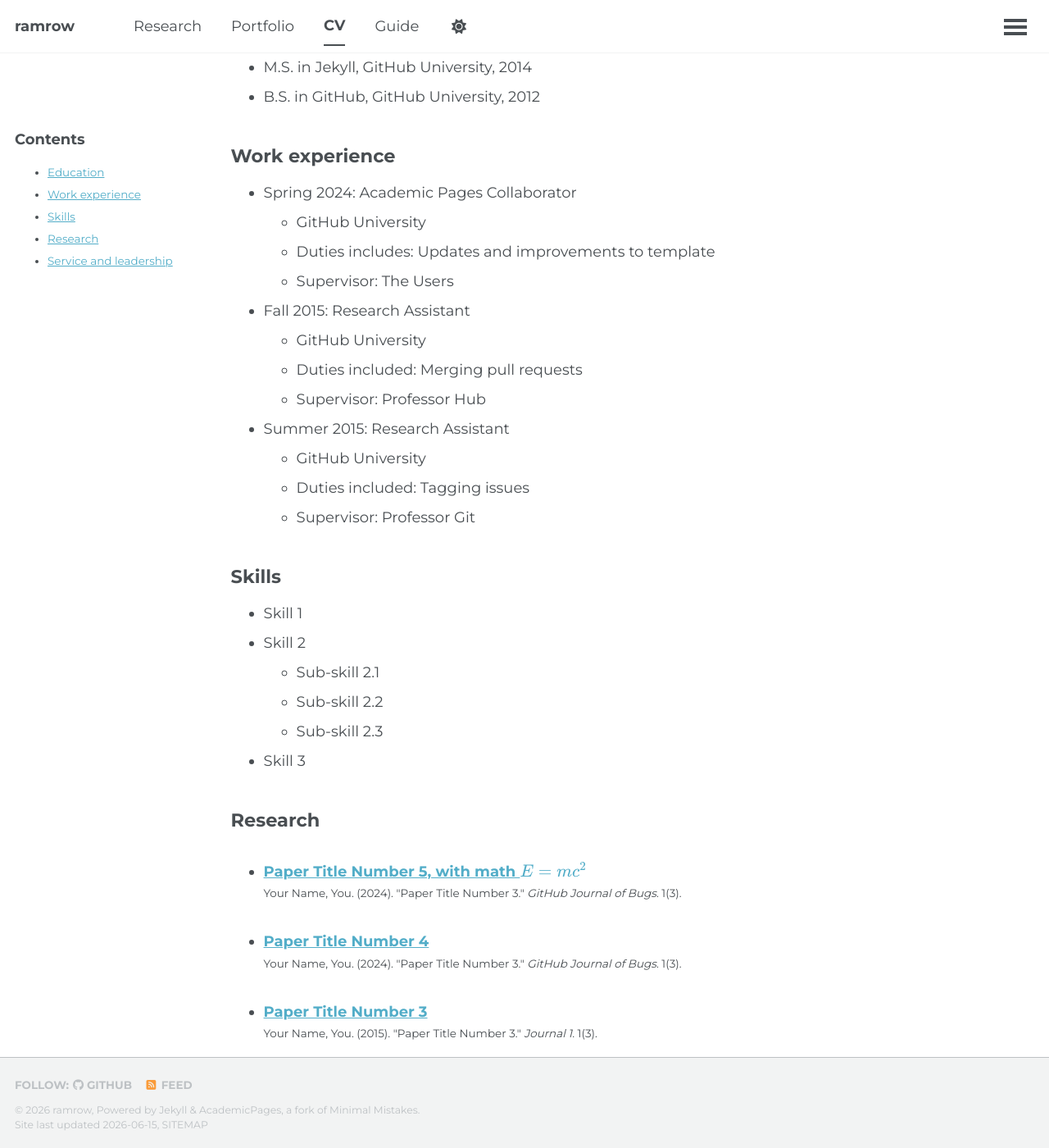
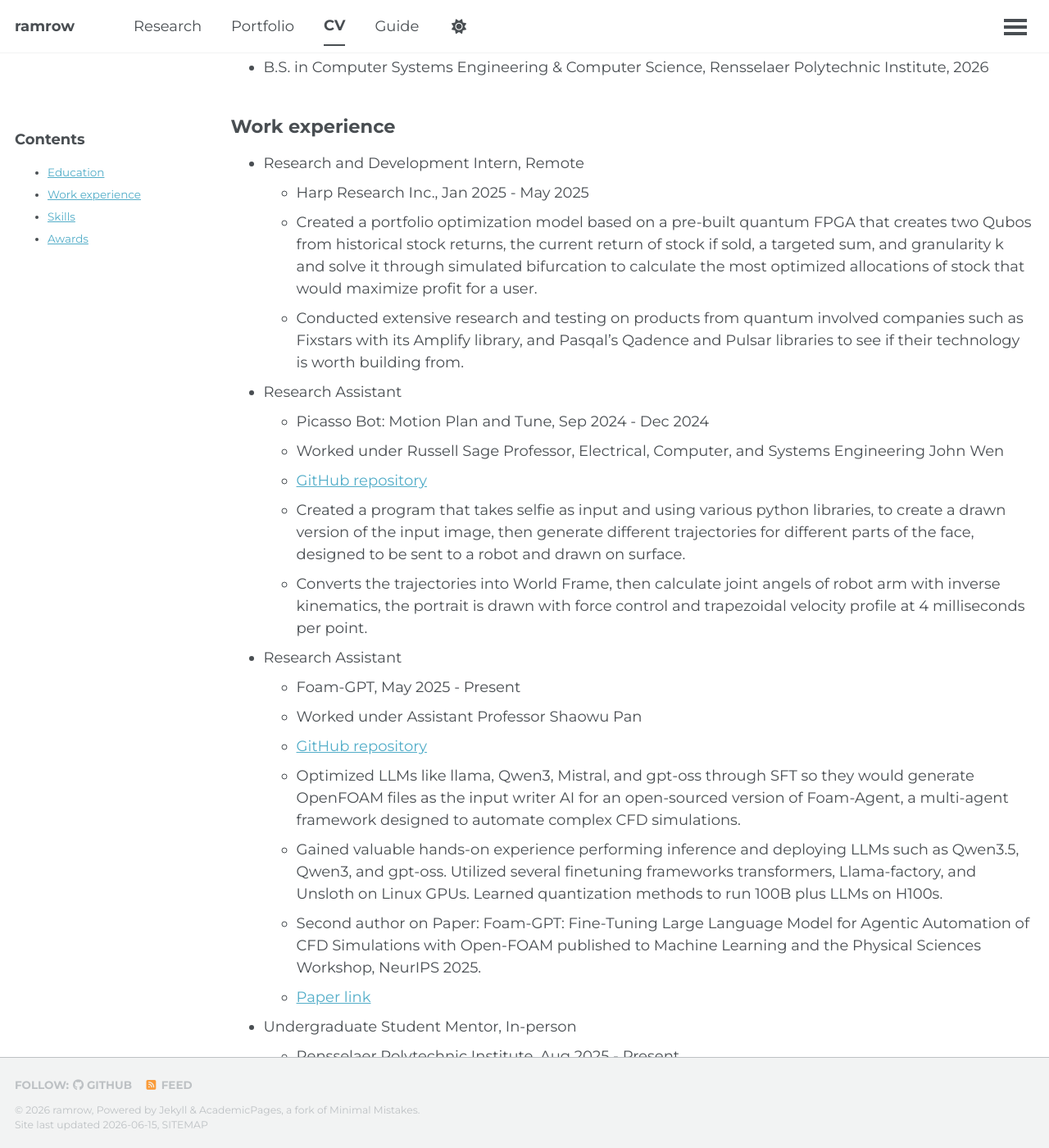
Before and after one commit to ramrow/ramrow.github.io, a Jekyll site: the page built from _pages/cv.md, in a window 1280 px wide and 1400 px high, scrolled down 191 px. Shown: the whole window at 82% size. Built offline with Jekyll 4.4.1, drawn with Linux system fonts in a browser that asks for light colours; a script that is not in the unit is left out; some of the changed text lies outside the part shown.

Commit message:
CV page finished?

```diff
--- a/_pages/cv.md
+++ b/_pages/cv.md
@@ -9,8 +9,7 @@
       - [Education](#education)
       - [Work experience](#work-experience)
       - [Skills](#skills)
-      - [Research](#research)
-      - [Service and leadership](#service-and-leadership)
+      - [Awards](#awards)
 redirect_from:
   - /resume
 ---
@@ -18,38 +17,90 @@
 {% include base_path %}
 
 ## Education
-* Ph.D in Version Control Theory, GitHub University, 2018 (expected)
-* M.S. in Jekyll, GitHub University, 2014
-* B.S. in GitHub, GitHub University, 2012
+* M.S. in Eletrical Computer Engineering, Carnegie Mellon University, Expected 2028
+* B.S. in Computer Systems Engineering & Computer Science, Rensselaer Polytechnic Institute, 2026
 
 ## Work experience
-* Spring 2024: Academic Pages Collaborator
-  * GitHub University
-  * Duties includes: Updates and improvements to template
-  * Supervisor: The Users
+* Research and Development Intern, Remote
+  * Harp Research Inc., Jan 2025 - May 2025
+  * Created a portfolio optimization model based on a pre-built quantum FPGA that creates two Qubos from historical stock returns, the current return of stock if sold, a targeted sum, and granularity k and solve it through simulated bifurcation to calculate the most optimized allocations of stock that would maximize profit for a user.
+  * Conducted extensive research and testing on products from quantum involved companies such as Fixstars with its Amplify library, and Pasqal's Qadence and Pulsar libraries to see if their technology is worth building from.
 
-* Fall 2015: Research Assistant
-  * GitHub University
-  * Duties included: Merging pull requests
-  * Supervisor: Professor Hub
+* Research Assistant
+  * Picasso Bot: Motion Plan and Tune, Sep 2024 - Dec 2024
+  * Worked under Russell Sage Professor, Electrical, Computer, and Systems Engineering John Wen
+  * [GitHub repository](https://github.com/ramrow/robot_cartoon_protrait)
+  * Created a program that takes selfie as input and using various python libraries, to create a drawn version of the input image, then generate different trajectories for different parts of the face, designed to be sent to a robot and drawn on surface.
+  * Converts the trajectories into World Frame, then calculate joint angels of robot arm with inverse kinematics, the portrait is drawn with force control and trapezoidal velocity profile at 4 milliseconds per point.
 
-* Summer 2015: Research Assistant
-  * GitHub University
-  * Duties included: Tagging issues
-  * Supervisor: Professor Git
+* Research Assistant
+  * Foam-GPT, May 2025 - Present
+  * Worked under Assistant Professor Shaowu Pan
+  * [GitHub repository](https://github.com/ramrow/Finetune_research_RPI2025)
+  * Optimized LLMs like llama, Qwen3, Mistral, and gpt-oss through SFT so they would generate OpenFOAM files as the input writer AI for an open-sourced version of Foam-Agent, a multi-agent framework designed to automate complex CFD simulations.
+  * Gained valuable hands-on experience performing inference and deploying LLMs such as Qwen3.5, Qwen3, and gpt-oss. Utilized several finetuning frameworks transformers, Llama-factory, and Unsloth on Linux GPUs. Learned quantization methods to run 100B plus LLMs on H100s.
+  * Second author on Paper: Foam-GPT: Fine-Tuning Large Language Model for Agentic Automation of CFD Simulations with Open-FOAM published to Machine Learning and the Physical Sciences Workshop, NeurIPS 2025.
+  * [Paper link](https://ml4physicalsciences.github.io/2025/files/NeurIPS_ML4PS_2025_271.pdf)
+
+* Undergraduate Student Mentor, In-person
+  * Rensselaer Polytechnic Institute, Aug 2025 - Present
+  * Student assistant for Principles of Software, assisted in mentoring around 30 students during the recitation time block. Graded students work from recitation quizzes to homework assignments.
 
 ## Skills
-* Skill 1
-* Skill 2
-  * Sub-skill 2.1
-  * Sub-skill 2.2
-  * Sub-skill 2.3
-* Skill 3
+* Programming and software development
+  * Python
+  * C++
+  * Java
+  * Git
+  * VS Code
+  * Linux
+  * Windows
+  * Scrum Agile
+* Machine learning and LLM development
+  * Transformers
+  * HF Transformers
+  * Torch
+  * TorchVision
+  * Pandas
+  * Accelerate
+  * SFT Trainer
+  * TRL
+  * LoRA PEFT
+  * LlamaFactory
+  * Unsloth
+  * Model Quantization
+  * VLLM
+  * vLLM Inference
+  * Ollama
+  * Ollama Models
+* AI models and agent frameworks
+  * GPT
+  * Claude
+  * Llama
+  * Qwen
+  * NVIDIA Nemotron
+  * LangChain
+  * LangGraph
+  * Copilot
+* Engineering simulation and circuit tools
+  * LTspice Circuit Design
+  * LTspice Simulation
+  * MATLAB
+  * OpenFOAM File Generation
+  * CFD Simulation Automation
+* Productivity and communication
+  * Excel
+  * PowerPoint
+  * Word
+  * ALICE
 
-## Research
-  <ul>{% for post in site.research reversed %}
-    {% include archive-single-cv.html %}
-  {% endfor %}</ul>
-
-## Service and leadership
-* Currently signed in to 43 different slack teams
+## Awards
+* Magna Cum Laude
+* Dean's Honor List
+  * Spring 2023
+  * Fall 2023
+  * Spring 2024
+  * Summer 2024
+  * Fall 2024
+  * Fall 2025
+  * Spring 2026
```
